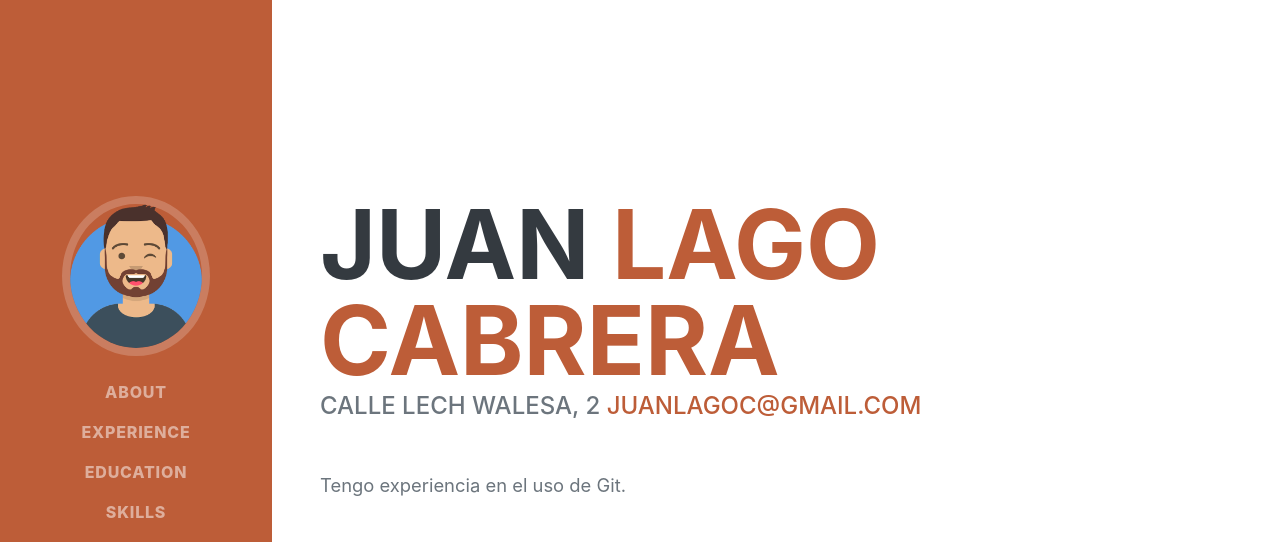
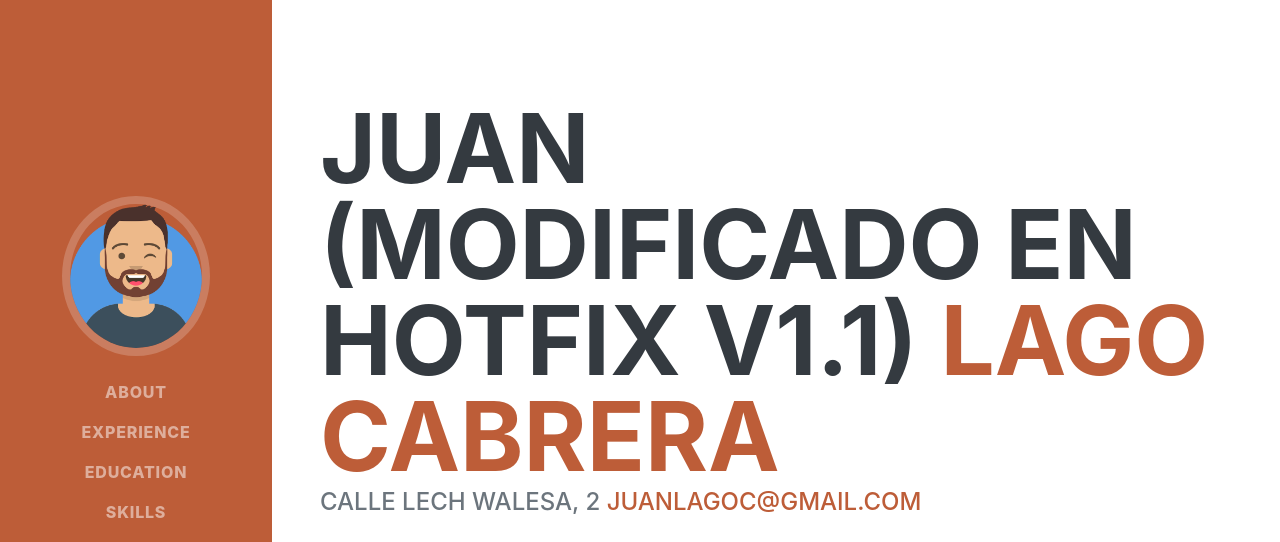
Before and after one commit to juanlagoc/ej-gitflow, a plain HTML site: page index.html in a window 1280 px wide. Shown: the top 542 px of the page. Drawn offline with nearby package versions, Linux system fonts and the light colour scheme; a web font is replaced by a local one.

```diff
--- a/index.html
+++ b/index.html
@@ -40,7 +40,7 @@
             <section class="resume-section" id="about">
                 <div class="resume-section-content">
                     <h1 class="mb-0">
-                        Juan
+                        Juan (modificado en hotfix v1.1)
                         <span class="text-primary">Lago Cabrera</span>
                     </h1>
                     <div class="subheading mb-5">
```
